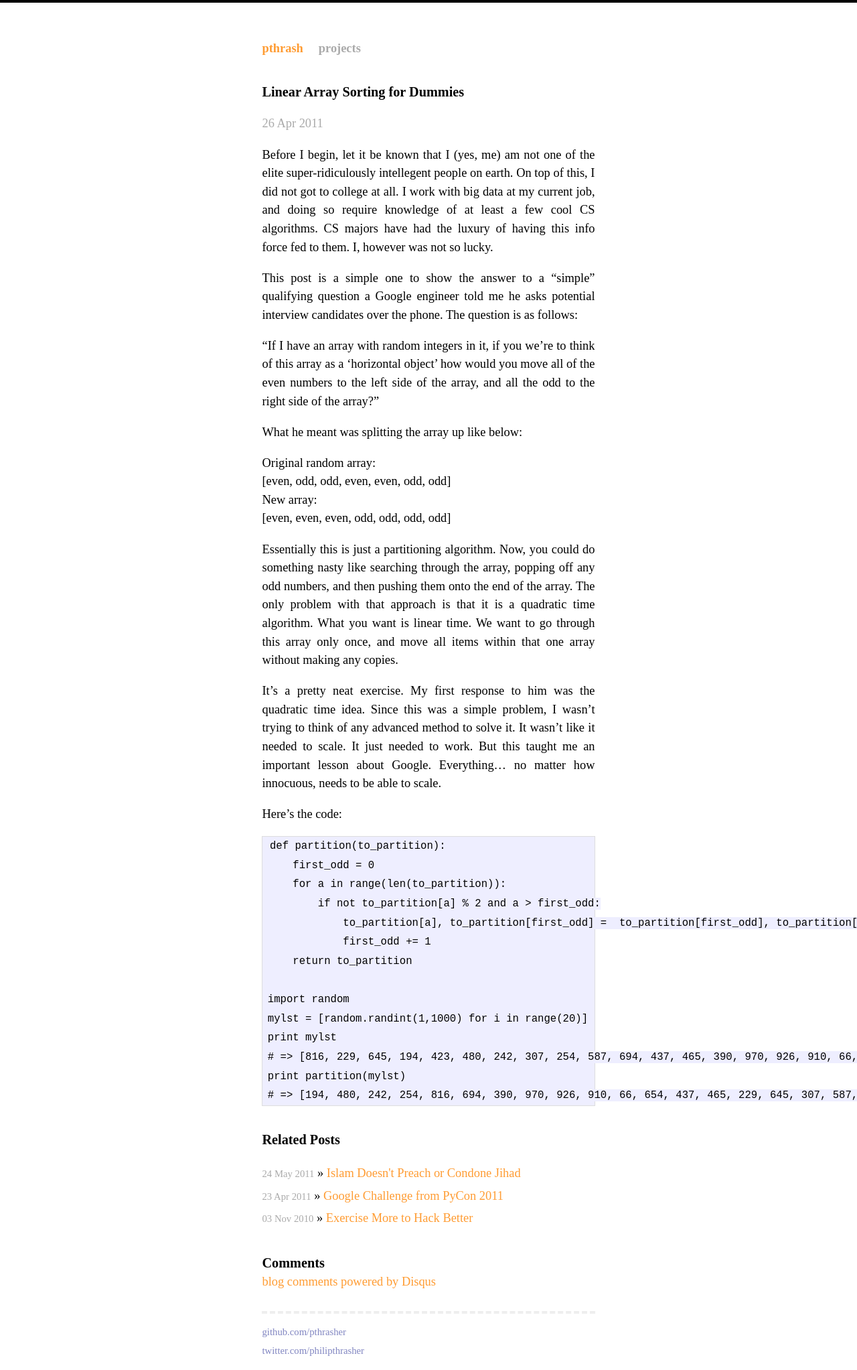
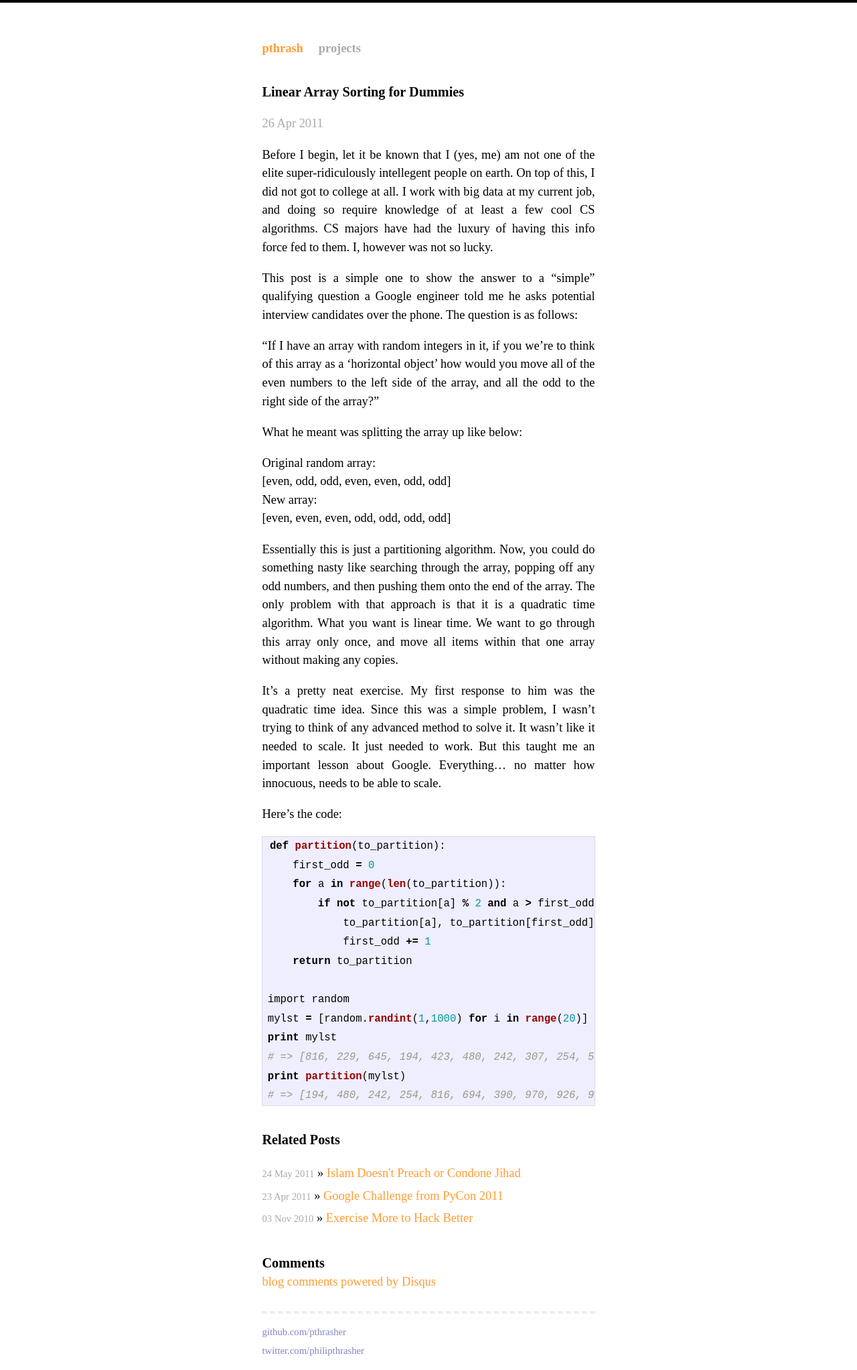
Before and after one commit to pthrasher/pthrasher.github.com, a Jekyll site: the page built from _posts/2011-04-26-linear-array-sorting-for-dummies.markdown, in a window 1280 px wide. Shown: the whole page at 67% size. Built offline with Jekyll 4.4.1, drawn with Linux system fonts in a browser that asks for light colours; comment, search, counter and statistics services are not loaded.

Commit message:
typos, syntax highlighting... :-)

```diff
--- a/_posts/2011-04-26-linear-array-sorting-for-dummies.markdown
+++ b/_posts/2011-04-26-linear-array-sorting-for-dummies.markdown
@@ -21,18 +21,19 @@ Essentially this is just a partitioning algorithm. Now, you could do something n
 It's a pretty neat exercise. My first response to him was the quadratic time idea. Since this was a simple problem, I wasn't trying to think of any advanced method to solve it. It wasn't like it needed to scale. It just needed to work. But this taught me an important lesson about Google. Everything... no matter how innocuous, needs to be able to scale.
 
 Here's the code:
+{% highlight python %}
+def partition(to_partition):
+    first_odd = 0
+    for a in range(len(to_partition)):
+        if not to_partition[a] % 2 and a > first_odd:
+            to_partition[a], to_partition[first_odd] =  to_partition[first_odd], to_partition[a]
+            first_odd += 1
+    return to_partition
 
-    def partition(to_partition):
-        first_odd = 0
-        for a in range(len(to_partition)):
-            if not to_partition[a] % 2 and a > first_odd:
-                to_partition[a], to_partition[first_odd] =  to_partition[first_odd], to_partition[a]
-                first_odd += 1
-        return to_partition
-
-    import random
-    mylst = [random.randint(1,1000) for i in range(20)]
-    print mylst
-    # => [816, 229, 645, 194, 423, 480, 242, 307, 254, 587, 694, 437, 465, 390, 970, 926, 910, 66, 447, 654]
-    print partition(mylst)
-    # => [194, 480, 242, 254, 816, 694, 390, 970, 926, 910, 66, 654, 437, 465, 229, 645, 307, 587, 447, 423]
+import random
+mylst = [random.randint(1,1000) for i in range(20)]
+print mylst
+# => [816, 229, 645, 194, 423, 480, 242, 307, 254, 587, 694, 437, 465, 390, 970, 926, 910, 66, 447, 654]
+print partition(mylst)
+# => [194, 480, 242, 254, 816, 694, 390, 970, 926, 910, 66, 654, 437, 465, 229, 645, 307, 587, 447, 423]
+{% endhighlight %}
--- a/css/styles.css
+++ b/css/styles.css
@@ -157,6 +157,7 @@ font-family: "english-1","english-2",serif;
 border: 1px solid #ddd;
 background-color: #eef;
 padding: 0 .4em;
+overflow:auto;
 }
 
   #post ul,
```
Also changed, not shown: _posts/2011-04-23-pycon-2011-google-challenge.markdown (+14 -15 lines), 1 other file.
